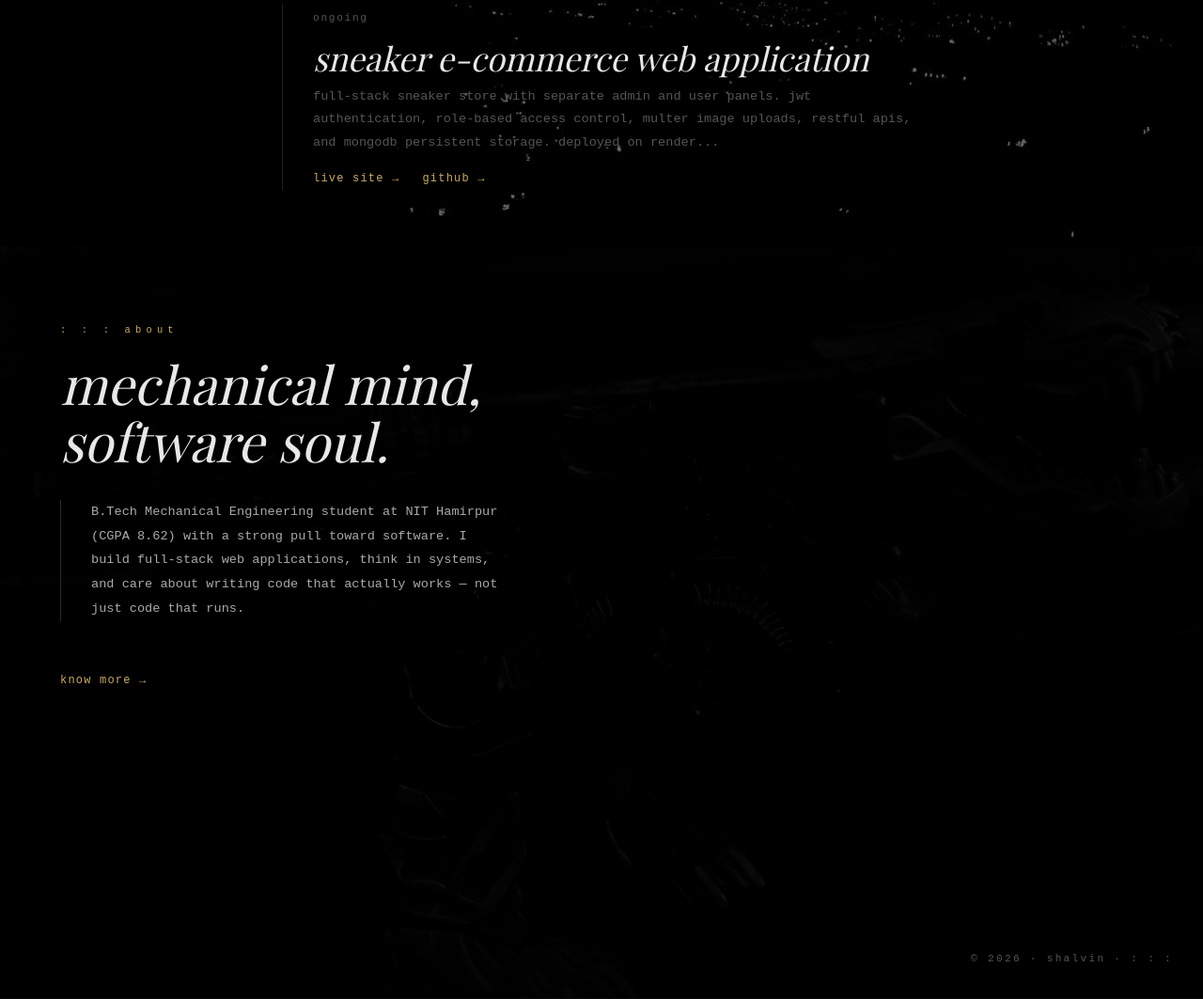
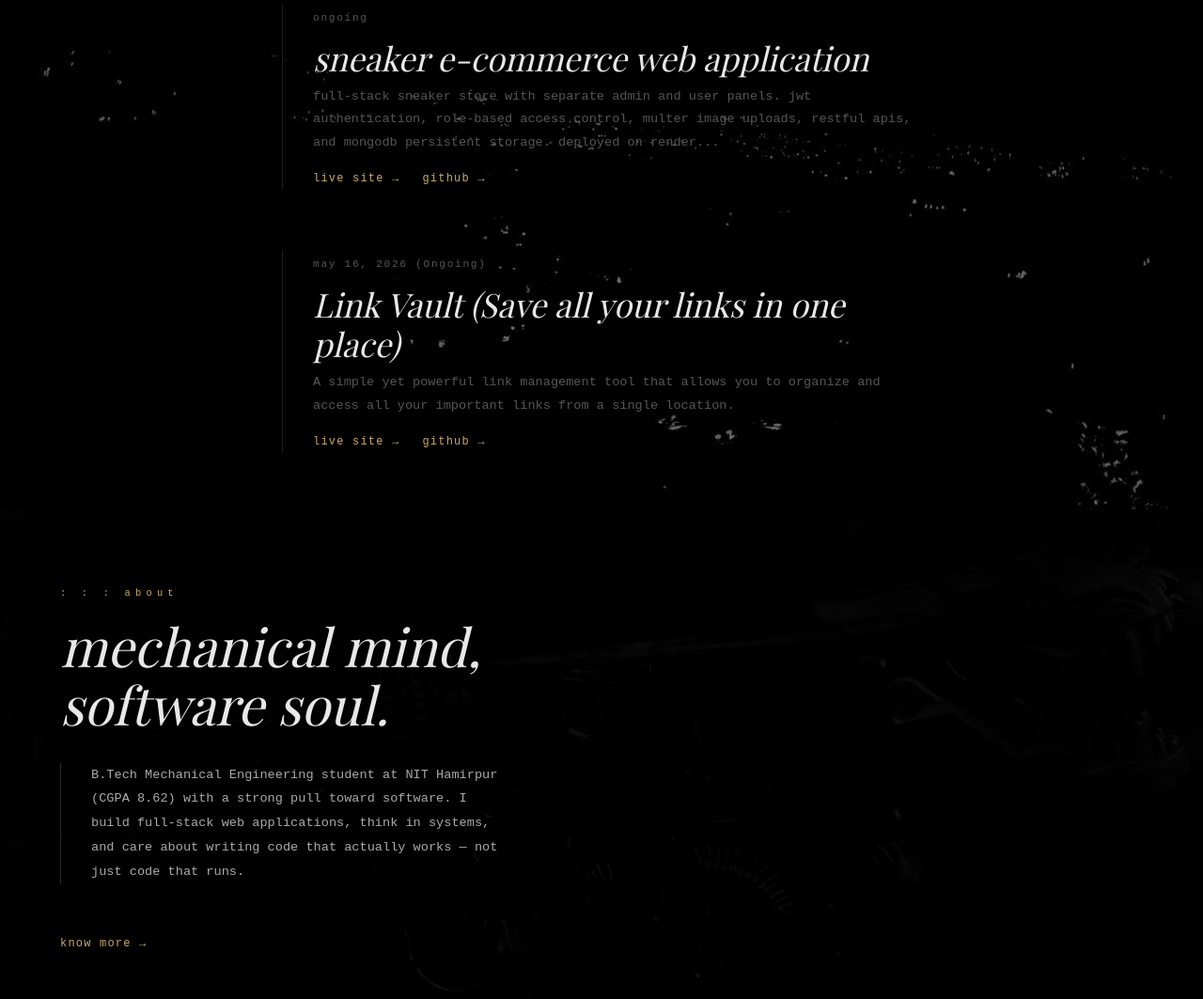
Before and after one commit to Shalvin26/Portfolio, a plain HTML site: page index.html in a window 1280 px wide. Shown: the part 1246-2309 px from the top of the page at 94% size. Drawn offline with nearby package versions, Linux system fonts and the light colour scheme; a web font is replaced by a local one.

Commit message:
added article

```diff
--- a/index.html
+++ b/index.html
@@ -129,6 +129,16 @@
       <a href="https://github.com/Shalvin26/sneaker-store" class="post__link" target="_blank">github →</a>
     </div>
   </article>
+
+  <article class="post">
+    <span class="post__date">may 16, 2026 (Ongoing)</span>
+    <h2 class="post__title">Link Vault (Save all your links in one place)</h2>
+    <p class="post__excerpt">A simple yet powerful link management tool that allows you to organize and access all your important links from a single location.</p>
+    <div class="post__links">
+      <a href="https://linktreeclone-black.vercel.app/" class="post__link" target="_blank">live site →</a>
+      <a href="https://github.com/Shalvin26/linktreeclone" class="post__link" target="_blank">github →</a>
+    </div>
+  </article>
   </main>
 
 
```
